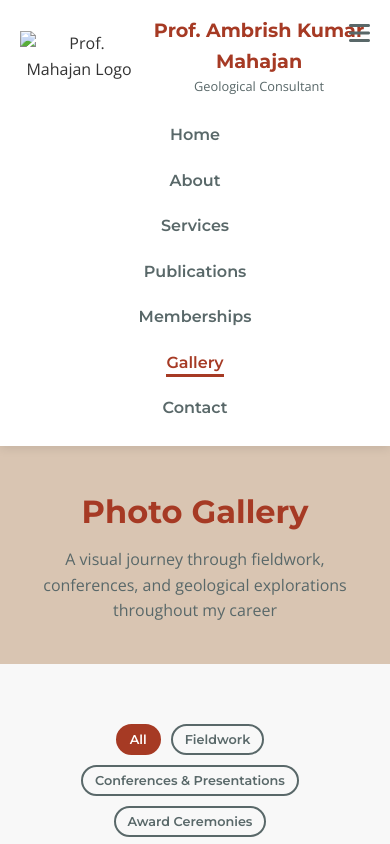
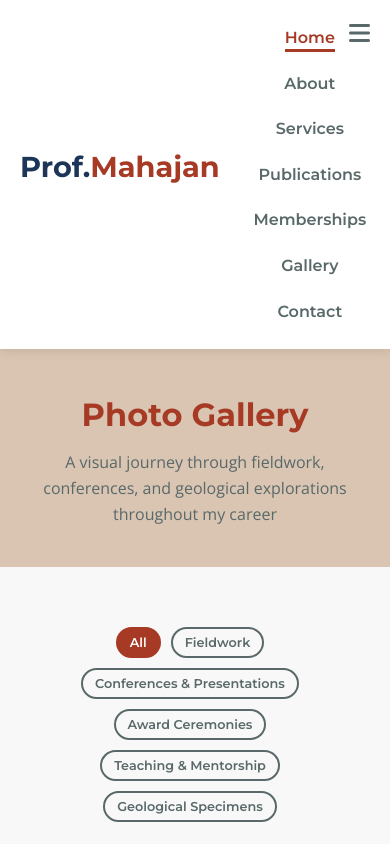
Before and after one commit to ashtok/Prof-AK-Mahajan-Website, a plain HTML site: page gallery.html in a window 390 px wide. Both pictures are taken after a click on the button 359 px from the left and 34 px from the top of the page. Shown: the top 844 px of the page. Drawn offline with nearby package versions, Linux system fonts and the light colour scheme.

Commit message:
Updated Header Code

```diff
--- a/gallery.html
+++ b/gallery.html
@@ -5,6 +5,7 @@
     <meta name="viewport" content="width=device-width, initial-scale=1.0">
     <title>Gallery | Prof. Ambrish Kumar Mahajan - Geological Consultant</title>
     <link rel="stylesheet" href="https://cdnjs.cloudflare.com/ajax/libs/font-awesome/6.1.1/css/all.min.css">
+    <link rel="stylesheet" href="styles.css">
     <style>
         /* Global Styles */
         :root {
@@ -523,31 +524,23 @@
 </head>
 <body>
     <!-- Header -->
-    <header>
-        <div class="container">
-            <div class="header-content">
-                <div class="logo">
-                    <img src="/api/placeholder/50/50" alt="Prof. Mahajan Logo">
-                    <div class="logo-text">
-                        <h1>Prof. Ambrish Kumar Mahajan</h1>
-                        <p>Geological Consultant</p>
-                    </div>
-                </div>
-                <button class="mobile-menu-btn">
-                    <i class="fas fa-bars"></i>
-                </button>
-                <nav>
+    <header class="header">
+        <div class="container header-container">
+            <div class="logo">Prof.<span>Mahajan</span></div>
+            <nav class="main-nav">
                 <ul>
-                        <li><a href="index.html">Home</a></li>
+                    <li><a href="index.html" class="active">Home</a></li>
                     <li><a href="about.html">About</a></li>
                     <li><a href="services.html">Services</a></li>
                     <li><a href="publications.html">Publications</a></li>
                     <li><a href="memberships.html">Memberships</a></li>
-                        <li><a href="gallery.html" class="active">Gallery</a></li>
+                    <li><a href="gallery.html">Gallery</a></li>
                     <li><a href="contact.html">Contact</a></li>
                 </ul>
             </nav>
-            </div>
+            <button class="mobile-menu-btn">
+                <i class="fas fa-bars"></i>
+            </button>
         </div>
     </header>
 
```
Also changed, not shown: about.html (+2 -2 lines), contact.html (+9 -21 lines), memberships.html (+15 -12 lines), publications.html (+11 -15 lines), services.html (+9 -8 lines). Lines whose indentation alone changed are shown as unchanged.
